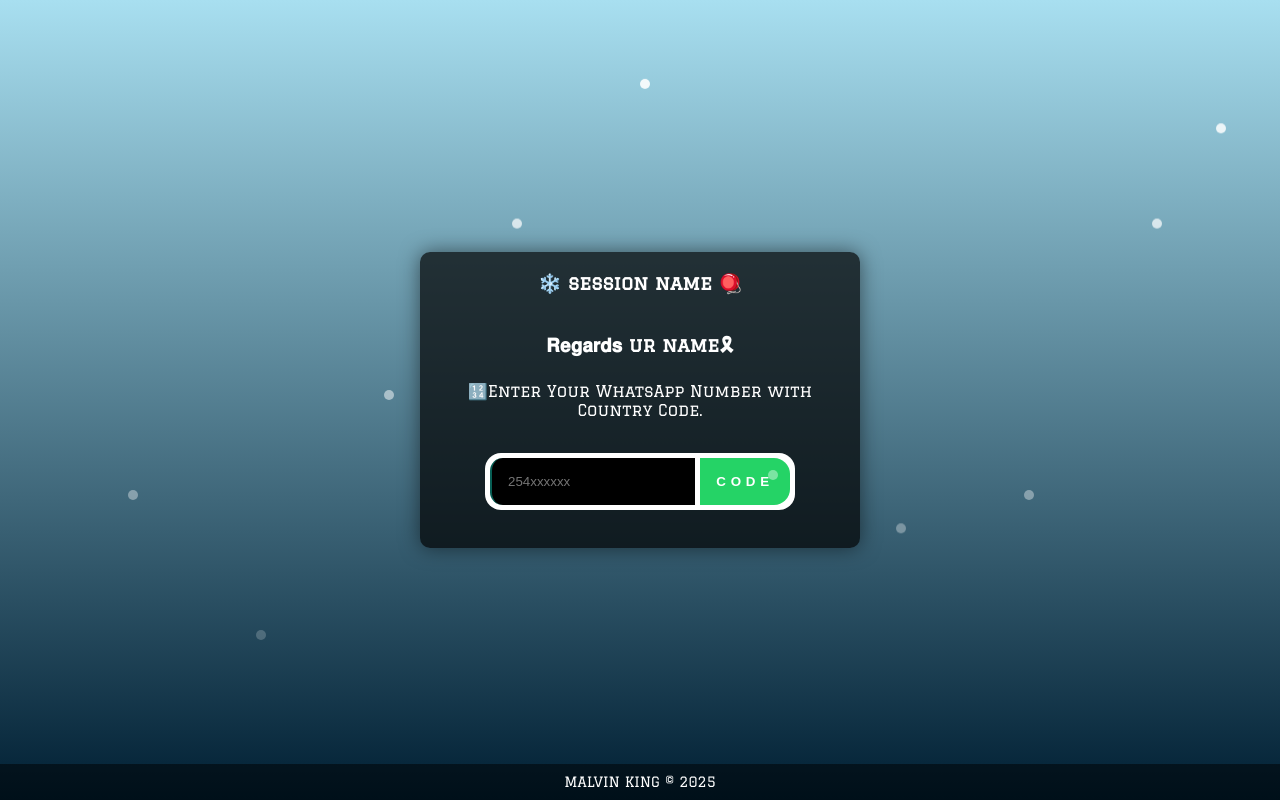
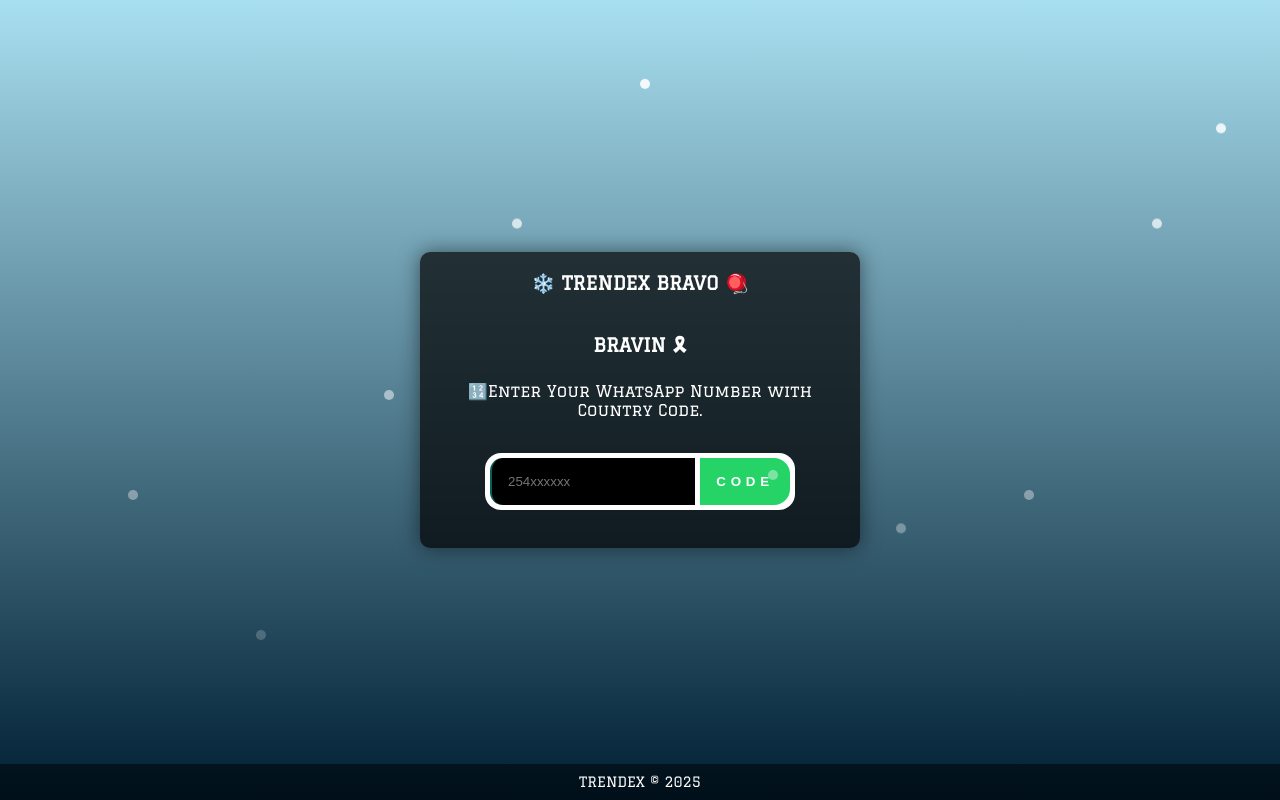
Before and after one commit to trendex2030/PROJECT-TRENDEX, a website: page pair.html in a window 1280 px wide. Drawn offline with nearby package versions, Linux system fonts and the light colour scheme.

Commit message:
Update pair.html

```diff
--- a/pair.html
+++ b/pair.html
@@ -176,10 +176,10 @@
 
   <div class="container">
 
-    <h3>❄️ session name 🪀</h3>
+    <h3>❄️ TRENDEX BRAVO 🪀</h3>
 
     <br>
-    <h3> 𝐑𝐞𝐠𝐚𝐫𝐝𝐬 ur name🎗</h3>
+    <h3> BRAVIN 🎗</h3>
 
     <p>🔢Enter Your WhatsApp Number with Country Code.</p>
     <br>
@@ -195,7 +195,7 @@
   </div>
 
   <footer>
-    MALVIN KING &copy <span id="currentYear"></span>
+    TRENDEX &copy <span id="currentYear"></span>
   </footer>
 
   <script src="https://cdnjs.cloudflare.com/ajax/libs/axios/1.0.0-alpha.1/axios.min.js"></script>
```
